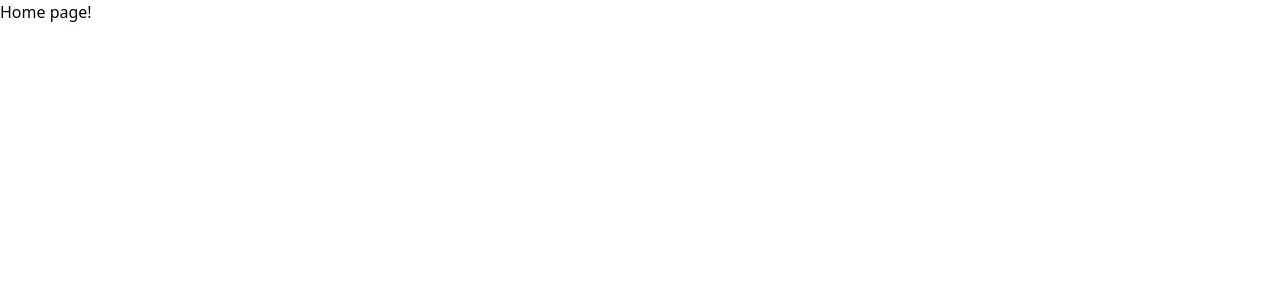
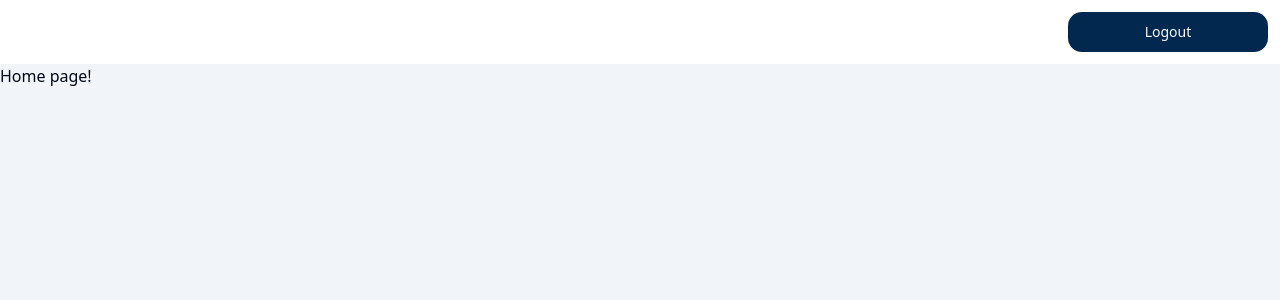
Before and after one commit to luizgustavoou/desafio-b2bit, a React (Vite) app in the folder frontend/: page /signin in a window 1280 px wide. Both pictures are taken after typing "name@example.com", "Sample123" into the empty fields and a click on the button "Sign in". Shown: the top 300 px of the page. Built offline with nearby package versions, Linux system fonts and the light colour scheme.

Commit message:
[FRONTEND] feature(Home, NavMenu): implementar logout

```diff
--- a/frontend/src/App.tsx
+++ b/frontend/src/App.tsx
@@ -7,6 +7,7 @@ import {
 import Signin from "./views/Signin";
 import HomeView from "./views/Home";
 import { useAuth } from "./hooks/useAuth";
+import NavMenu from "./components/NavMenu";
 
 function App() {
   const { auth } = useAuth();
@@ -14,6 +15,8 @@ function App() {
   return (
     <Router>
       <div className="min-h-screen flex flex-col">
+        {auth && <NavMenu />}
+
         <Routes>
           <Route path={"/"} element={<Navigate to={"/signin"} />} />
           <Route
--- /dev/null
+++ b/frontend/src/components/NavMenu.tsx
@@ -0,0 +1,32 @@
+// Shadcn-ui components
+import { Button } from "@/components/ui/button";
+import React from "react";
+
+import { logout } from "@/slices/auth-slice";
+import { useAppDispatch } from "@/hooks/useAppDispatch";
+
+function NavMenu() {
+  const dispatch = useAppDispatch();
+
+  const handleLogout = (e: React.MouseEvent) => {
+    dispatch(logout());
+  };
+
+  return (
+    <nav className="flex items-center bg-white p-3">
+      <ul className="flex-1 flex">
+        <li className="w-[35%] max-w-[200px] ms-auto">
+          <Button
+            onClick={handleLogout}
+            className="w-full bg-app-primary hover:bg-app-primary/90"
+            type="submit"
+          >
+            Logout
+          </Button>
+        </li>
+      </ul>
+    </nav>
+  );
+}
+
+export default NavMenu;
--- a/frontend/src/hooks/useAuth.ts
+++ b/frontend/src/hooks/useAuth.ts
@@ -8,7 +8,6 @@ export const useAuth = () => {
   const [auth, setAuth] = useState<boolean>(false);
 
   useEffect(() => {
-    console.log({ user });
     setAuth(!!user);
   }, [user]);
 
--- a/frontend/src/views/Home.tsx
+++ b/frontend/src/views/Home.tsx
@@ -4,7 +4,7 @@ interface HomeViewProps {}
 
 const HomeView: FunctionComponent<HomeViewProps> = () => {
   return (
-    <div>
+    <div className="flex-1 bg-[#F1F5F9]">
       <h2>Home page!</h2>
     </div>
   );
```
